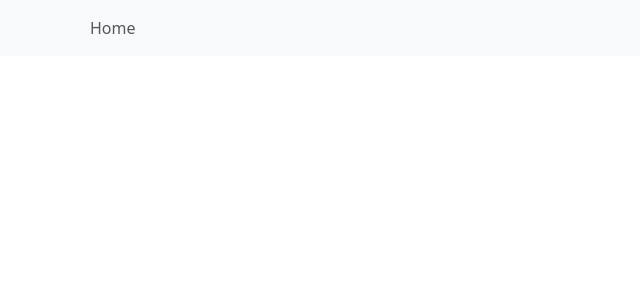
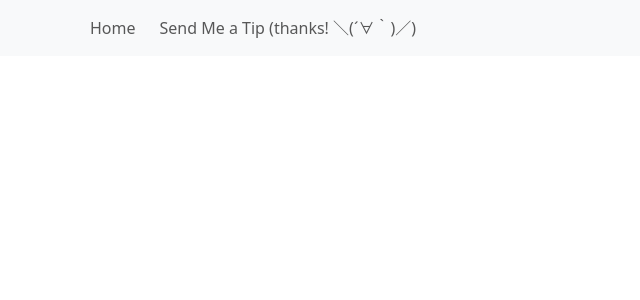
Before and after one commit to jmangel/low-priority-notifications, a React (Create React App) app: page / in a window 1280 px wide. Shown: the top 300 px of the page, without its empty margins (0-640 px from the left). Built offline with nearby package versions, Linux system fonts and the light colour scheme.

Commit message:
Add link to venmo for tips

```diff
--- a/src/routes/root.tsx
+++ b/src/routes/root.tsx
@@ -3,12 +3,13 @@ import { Link } from "react-router-dom";
 
 export default function Root() {
   return (
-    <Navbar bg="light">
+    <Navbar bg="light" expand="sm">
       <Container>
         <Navbar.Toggle aria-controls="basic-navbar-nav" />
         <Navbar.Collapse id="basic-navbar-nav">
           <Nav className="me-auto">
             <Nav.Link as={Link} className="me-2" to="/">Home</Nav.Link>
+            <Nav.Link as={Link} className="me-2" to="https://venmo.com/u/JohnMangel" target="_blank" >Send Me a Tip (thanks! ＼(´∀｀)／)</Nav.Link>
           </Nav>
         </Navbar.Collapse>
       </Container>
```
